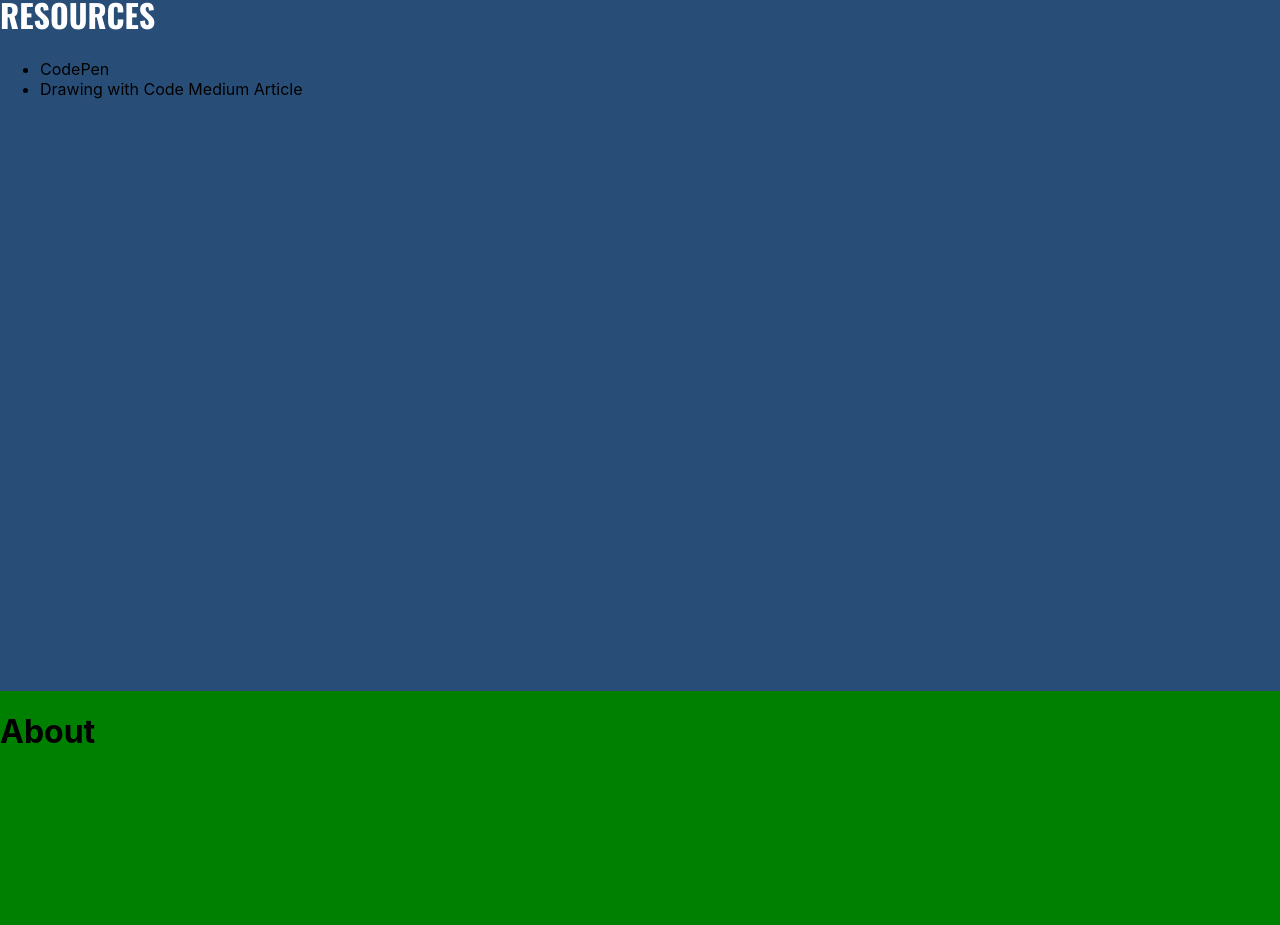
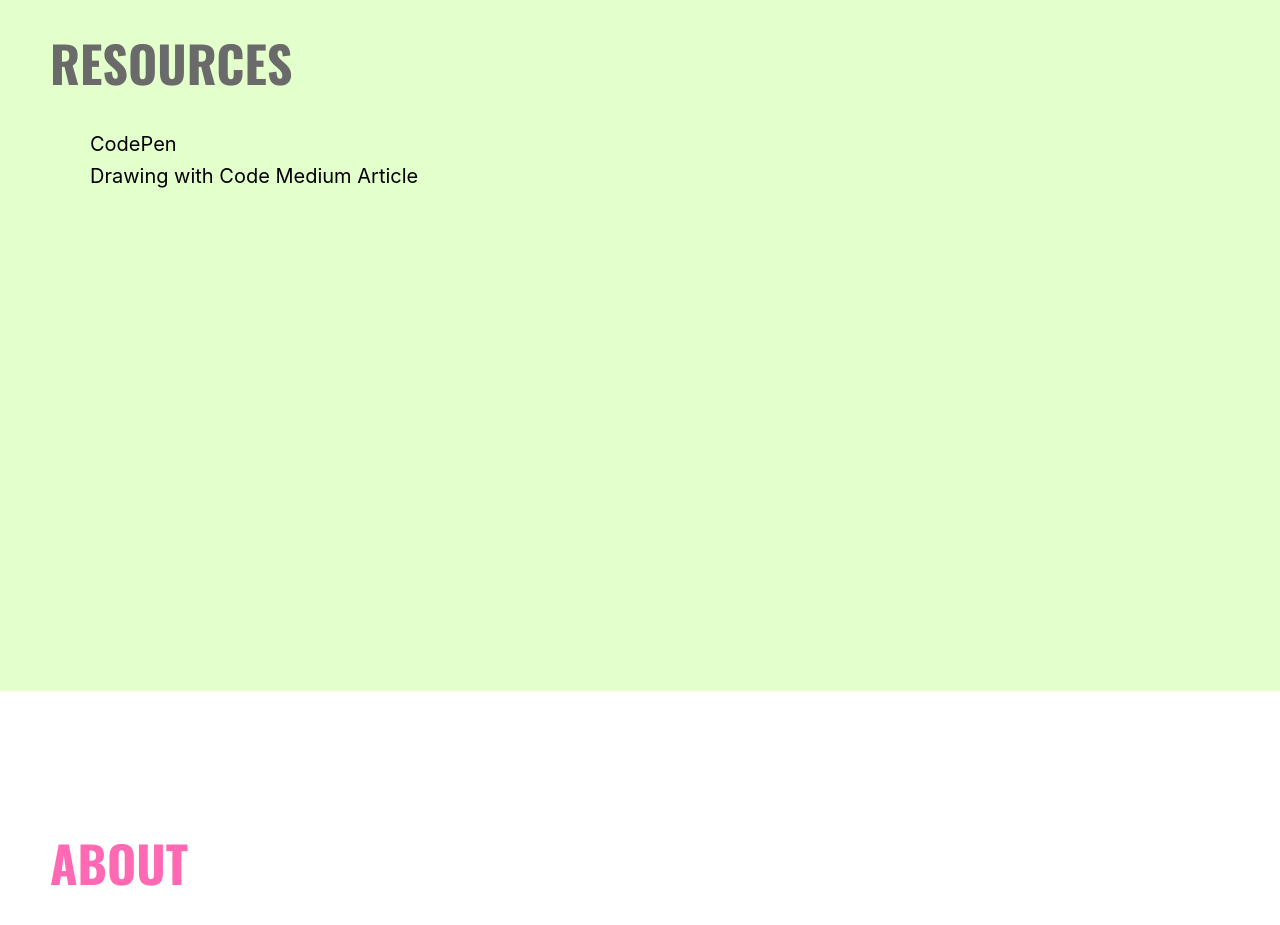
Before and after one commit to AnniePawl/Drawing-With-Code, a React (Create React App) app: page /#/ in a window 1280 px wide. Shown: the part 909-1834 px from the top of the page. Built offline with nearby package versions, Linux system fonts and the light colour scheme; a web font is replaced by a local one.

Commit message:
merged home changes, added resources styles

```diff
--- a/src/components/about/about.js
+++ b/src/components/about/about.js
@@ -4,7 +4,9 @@ import './styles/about.scss'
 function About() {
   return(
     <div className='about__container'>
+      <div className ='about__content'>
       <h1>About</h1>
+      </div>
     </div>
   )
 }
--- a/src/components/about/styles/about.scss
+++ b/src/components/about/styles/about.scss
@@ -1,11 +1,23 @@
-$background-color:#284e77;
-$font-color: white;
+$background-color:white;
+$font-color: hotpink;
 
 .about__container {
   height: 100vh;
   width: 100vw;
   display:flex;
   flex-direction: column;
-  // justify-content: space-between;
-  background-color: green;
+  background-color: $background-color;
 }
+
+.about__content {
+  margin-top: 100px;
+  margin-left:50px;
+}
+
+.about__content > h1{
+  font-size:50px;
+  text-transform: uppercase;
+  font-family: "Oswald", sans-serif;
+  font-weight: 800;
+  color: $font-color;
+}
--- a/src/components/resources/resources.js
+++ b/src/components/resources/resources.js
@@ -6,9 +6,10 @@ function Resources() {
   return(
     <div className='resources__container'>
       <div className= 'resources__content'>
-      <h1 className = 'resources__heading'>Resources</h1>
+      <h1 className >Resources</h1>
       <ul>
         <li>CodePen</li>
+        {/* https://codepen.io/ */}
         <li>Drawing with Code Medium Article </li>
       </ul>
       </div>
--- a/src/components/resources/styles/resources.scss
+++ b/src/components/resources/styles/resources.scss
@@ -1,5 +1,5 @@
-$background-color:#284e77;
-$font-color: white;
+$background-color:#e3ffcc;
+$font-color: #6b6a6a;
 
 .resources__container {
   height: 100vh;
@@ -10,10 +10,25 @@ $font-color: white;
   background-color: $background-color;
 }
 
-.resources__heading {
+.resources__content {
+  margin-top: 100px;
+  margin-left:50px;
+}
+
+.resources__content > h1{
+  font-size:50px;
+  text-transform: uppercase;
   font-family: "Oswald", sans-serif;
-  margin-top: 100px;
-  text-transform: uppercase;
   font-weight: 800;
   color: $font-color;
 }
+
+.resources__content > ul {
+  list-style: none;
+  font-size: 20px;
+}
+
+.resources__content > ul >li {
+  margin-bottom: 8px;
+
+}
```
